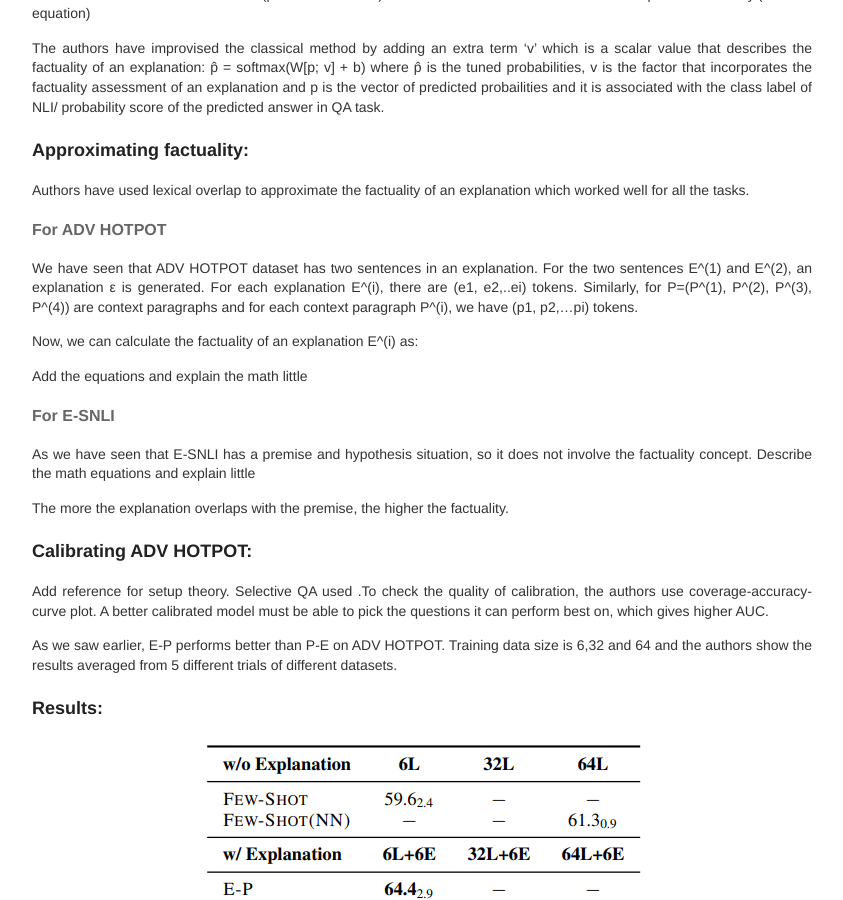
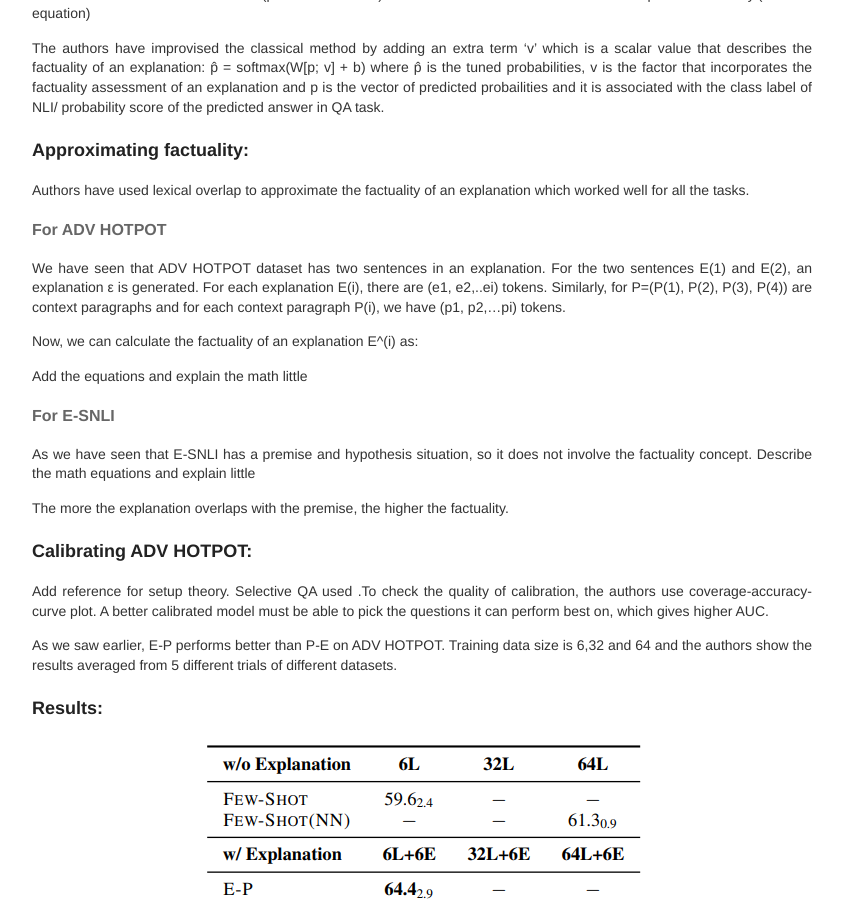
Before and after one commit to deepsthewarrior/deepsthewarrior.github.io, a Jekyll site: the page built from _posts/2023-2-14-Seminar-Report.md, in a window 1280 px wide and 900 px high, scrolled down 5618 px. Shown: the whole window, without its empty margins (218-1061 px from the left). Built offline with Jekyll 4.4.1, drawn with Linux system fonts in a browser that asks for light colours.

```diff
--- a/_posts/2023-2-14-Seminar-Report.md
+++ b/_posts/2023-2-14-Seminar-Report.md
@@ -153,7 +153,7 @@ The authors have improvised the classical method by adding an extra term 'v' whi
 Authors have used lexical overlap to approximate the factuality of an explanation which worked well for all the tasks.
 
 #### For ADV HOTPOT
-We have seen that ADV HOTPOT dataset has two sentences in an explanation. For the two sentences E^(1) and E^(2), an explanation &epsilon; is generated. For each explanation E^(i), there are (e<sub>1</sub>, e<sub>2</sub>,..e<sub>i</sub>) tokens. Similarly, for P=(P^(1), P^(2), P^(3), P^(4)) are context paragraphs and for each context paragraph P^(i), we have (p<sub>1</sub>, p<sub>2</sub>,...p<sub>i</sub>) tokens.
+We have seen that ADV HOTPOT dataset has two sentences in an explanation. For the two sentences E<sup>(1)</sup> and E<sup>(2)</sup>, an explanation &epsilon; is generated. For each explanation E<sup>(i)</sup>, there are (e<sub>1</sub>, e<sub>2</sub>,..e<sub>i</sub>) tokens. Similarly, for P=(P<sup>(1)</sup>, P<sup>(2)</sup>, P<sup>(3)</sup>, P<sup>(4)</sup>) are context paragraphs and for each context paragraph P<sup>(i)</sup>, we have (p<sub>1</sub>, p<sub>2</sub>,...p<sub>i</sub>) tokens.
 
 Now, we can calculate the factuality of an explanation E^(i) as:
 
```
